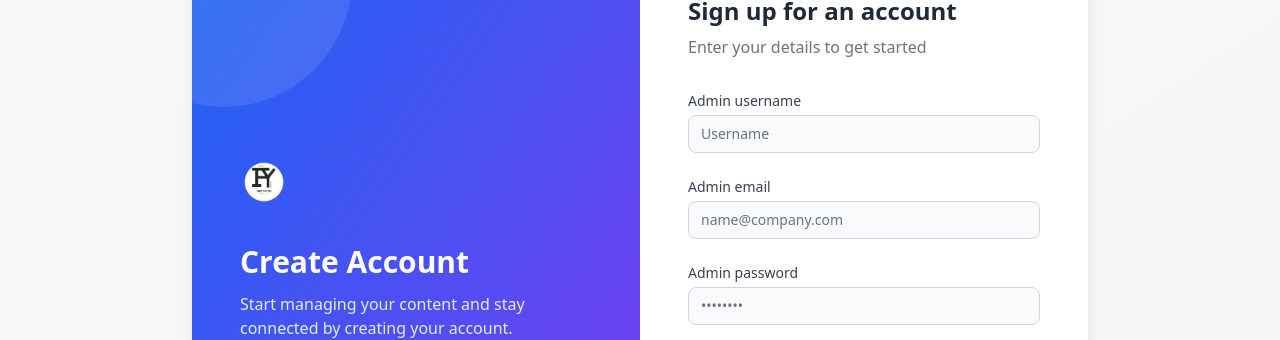
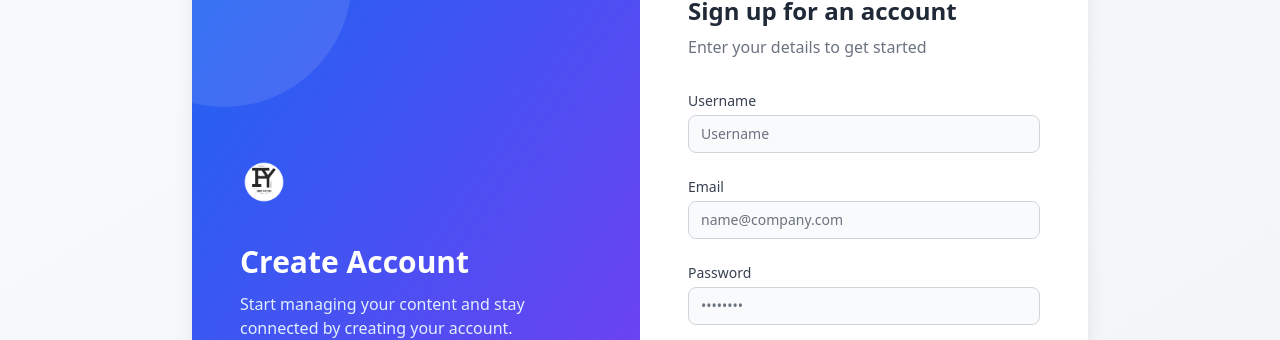
Before and after one commit to RoescenAbiePajaro/LatestPassport, a React (Vite) app in the folder client/: page /sign-up in a window 1280 px wide. Shown: the part 194-534 px from the top of the page. Built offline with nearby package versions, Linux system fonts and the light colour scheme.

Commit message:
minor updates, dashProfile, dashSidebar, Signin, Signup

```diff
--- a/client/src/components/DashProfile.jsx
+++ b/client/src/components/DashProfile.jsx
@@ -390,12 +390,12 @@ export default function DashProfile() {
           >
             Delete Account
           </button>
-          <button
+          {/* <button
             onClick={handleSignout}
             className="py-2.5 px-4 text-sm font-medium bg-white dark:bg-transparent text-gray-700 dark:text-gray-300 border border-gray-300 dark:border-gray-700 rounded-lg hover:bg-gray-50 dark:hover:bg-gray-800 transition-colors flex-1"
           >
             Sign Out
-          </button>
+          </button> */}
         </div>
       </div>
 
--- a/client/src/components/DashSideBar.jsx
+++ b/client/src/components/DashSideBar.jsx
@@ -66,7 +66,7 @@ export default function DashSidebar() {
               Profile
             </Sidebar.Item>
           </Link>
-          {currentUser.isAdmin && (
+
             <Link to='/dashboard?tab=posts'>
               <Sidebar.Item
                 active={tab === 'posts'}
@@ -76,7 +76,7 @@ export default function DashSidebar() {
                 Posts
               </Sidebar.Item>
             </Link>
-          )}
+
           {!currentUser.isAdmin && (
             <Link to='/dashboard?tab=createpost'>
               <Sidebar.Item
@@ -103,8 +103,9 @@ export default function DashSidebar() {
 
             </>
           )}
+
           {/* Sign out button */}
-        <div className="px-3 py-4 border-t border-gray-100">
+        {/* <div className="px-3 py-4 border-t border-gray-100">
           <button
             onClick={handleSignout}
             className="flex items-center w-full p-3 rounded-lg text-gray-700 hover:bg-red-50 hover:text-red-600 transition-all group"
@@ -112,7 +113,7 @@ export default function DashSidebar() {
             <HiArrowSmRight className="w-5 h-5 text-gray-500 group-hover:text-red-600" />
             <span className="ml-3 font-medium">Sign Out</span>
           </button>
-        </div>
+        </div> */}
         </Sidebar.ItemGroup>
       </Sidebar.Items>
     </Sidebar>
--- a/client/src/pages/SignIn.jsx
+++ b/client/src/pages/SignIn.jsx
@@ -117,7 +117,7 @@ export default function SignIn() {
           <form className="space-y-6" onSubmit={handleSubmit}>
             <div>
               <label htmlFor="email" className="block text-sm font-medium text-gray-700 dark:text-gray-300 mb-1">
-                Admin Email
+                  Email
               </label>
               <input
                 type="email"
@@ -137,7 +137,7 @@ export default function SignIn() {
 
             <div>
               <label htmlFor="password" className="block text-sm font-medium text-gray-700 dark:text-gray-300 mb-1">
-                Admin Password
+                Password
               </label>
               <input
                 type="password"
--- a/client/src/pages/SignUp.jsx
+++ b/client/src/pages/SignUp.jsx
@@ -97,7 +97,7 @@ export default function SignUp() {
 
           <form className="space-y-6" onSubmit={handleSubmit}>
             <div>
-              <Label htmlFor="username" value="Admin username" className="text-sm font-medium text-gray-700 dark:text-gray-300 mb-1 block" />
+              <Label htmlFor="username" value="Username" className="text-sm font-medium text-gray-700 dark:text-gray-300 mb-1 block" />
               <TextInput
                 id="username"
                 type="text"
@@ -111,7 +111,7 @@ export default function SignUp() {
             </div>
 
             <div>
-              <Label htmlFor="email" value="Admin email" className="text-sm font-medium text-gray-700 dark:text-gray-300 mb-1 block" />
+              <Label htmlFor="email" value="Email" className="text-sm font-medium text-gray-700 dark:text-gray-300 mb-1 block" />
               <TextInput
                 id="email"
                 type="email"
@@ -125,7 +125,7 @@ export default function SignUp() {
             </div>
 
             <div>
-              <Label htmlFor="password" value="Admin password" className="text-sm font-medium text-gray-700 dark:text-gray-300 mb-1 block" />
+              <Label htmlFor="password" value="Password" className="text-sm font-medium text-gray-700 dark:text-gray-300 mb-1 block" />
               <TextInput
                 id="password"
                 type="password"
```
